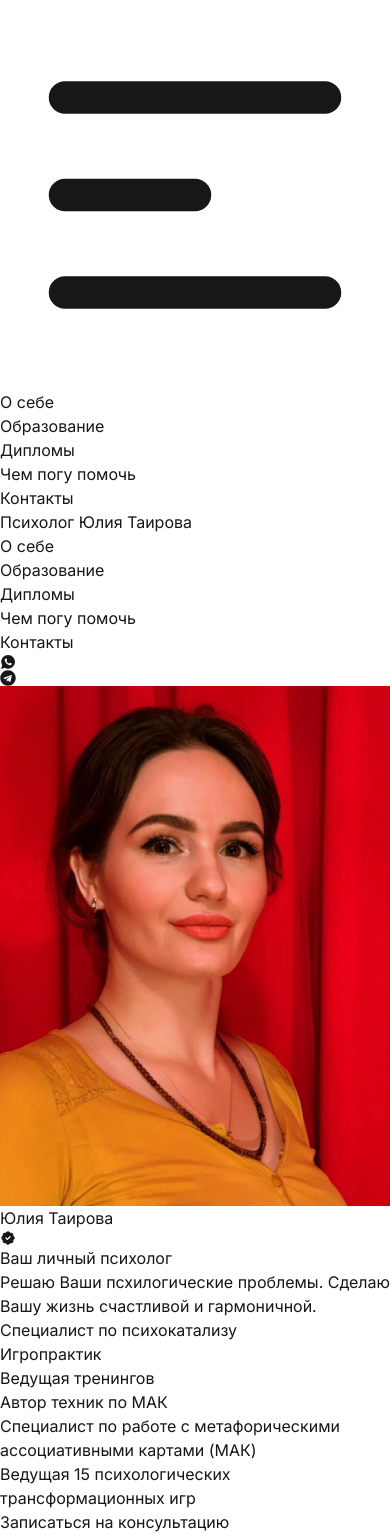
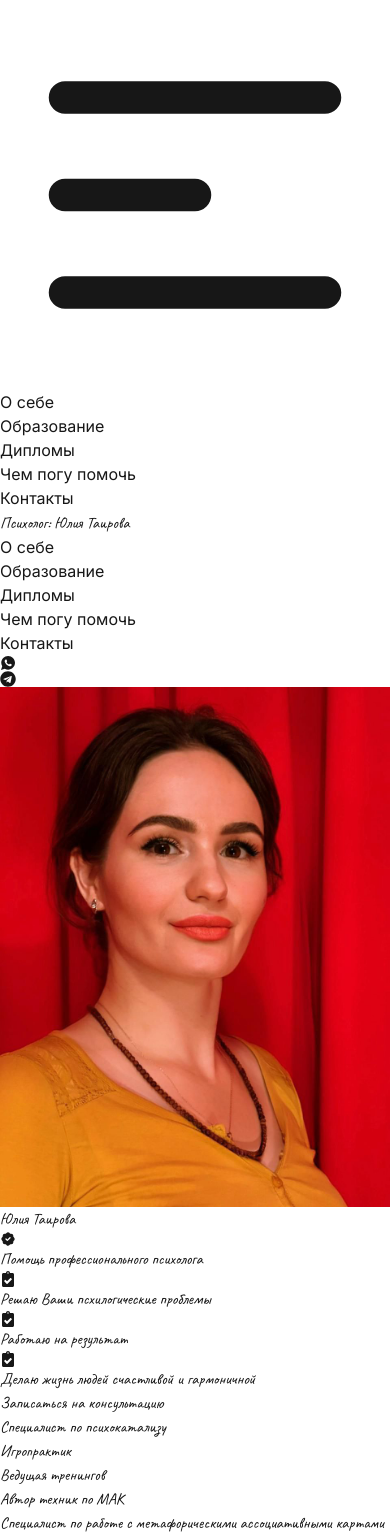
Before and after one commit to TimurTairov/juliyatairova.ru, a Next.js app: page / in a window 390 px wide. Shown: the top 1534 px of the page. Built offline with nearby package versions, Linux system fonts and the light colour scheme.

Commit message:
commit 1.2

```diff
--- a/app/globals.css
+++ b/app/globals.css
@@ -1,4 +1,6 @@
 @import '~react-image-gallery/styles/css/image-gallery.css';
+@import url('https://fonts.googleapis.com/css2?family=Great+Vibes&display=swap');
+@import url('https://fonts.googleapis.com/css2?family=Caveat:wght@400..700&display=swap');
 @tailwind base;
 @tailwind components;
 @tailwind utilities;
@@ -26,3 +28,16 @@ body {
     text-wrap: balance;
   }
 }
+
+.great-vibes-regular {
+  font-family: 'Great Vibes', cursive;
+  font-weight: 400;
+  font-style: normal;
+}
+
+.caveat-font {
+  font-family: 'Caveat', cursive;
+  font-optical-sizing: auto;
+  font-weight: 400;
+  font-style: normal;
+}
--- a/components/Contacts.jsx
+++ b/components/Contacts.jsx
@@ -2,44 +2,48 @@ import { FaPhoneVolume } from 'react-icons/fa6'
 import { IoLogoWhatsapp } from 'react-icons/io'
 import { FaTelegram } from 'react-icons/fa'
 import { AiTwotoneMail } from 'react-icons/ai'
+import { BsPhoneVibrate } from 'react-icons/bs'
 
 const Contacts = () => {
   return (
-    <div id="contacts">
-      <div className="max-w-screen-xl mx-auto my-10 ">
-        <h2 className="w-full text-center text-3xl font-light text-primary">
+    <div id="contacts" className="md:mt-20 mb-10 bg-base-100">
+      <div className="max-w-screen-xl mx-auto ">
+        <div className="flex justify-center">
+          <BsPhoneVibrate className="h-20 w-20 text-primary border-2 border-primary p-2 rounded-full" />
+        </div>
+        <h2 className="mt-10 w-full text-center text-3xl font-light text-primary">
           Как можно со мной связаться
         </h2>
-        <div className="mt-5 grid grid-cols-1 md:grid-cols-2 xl:grid-col-4 gap-5 mx-5 md:mx-10">
+        <div className="mt-5 grid grid-cols-1 md:grid-cols-2 xl:grid-col-4 gap-10 mx-5 md:mx-10">
           <div className="flex items-center">
-            <FaPhoneVolume className="shrink-0 mr-2 text-primary" />
-            <p>+79670377183</p>
-          </div>
-          <div className="flex items-center">
-            <AiTwotoneMail className="shrink-0 mr-2 text-red-400" />
-            <p>juliav471@gmail.com</p>
-          </div>
-          <div className="flex items-center">
-            <IoLogoWhatsapp className="shrink-0 text-green-400 mr-2" />
+            <IoLogoWhatsapp className="shrink-0 h-7 w-7 text-green-400 mr-2" />
             <a
               href="whatsapp://send?phone=79670377183"
               target="_blank"
               rel="noreferrer"
-              className="text-primary"
+              className="btn "
             >
               Написать мне в whatsapp
             </a>
           </div>
           <div className="flex items-center">
-            <FaTelegram className="shrink-0 mr-2 text-sky-400" />
+            <FaTelegram className="shrink-0 h-7 w-7 mr-2 text-sky-400" />
             <a
               href="https://t.me/juliya_tairova"
               target="_blank"
               rel="noreferrer"
-              className="text-primary"
+              className="btn"
             >
               Написать мне в телеграм
             </a>
+          </div>
+          <div className="flex items-center">
+            <FaPhoneVolume className="shrink-0 h-7 w-7 mr-2 text-primary" />
+            <p className="btn">Позвонить +79670377183</p>
+          </div>
+          <div className="flex items-center">
+            <AiTwotoneMail className="shrink-0 h-7 w-7 mr-2 text-red-400" />
+            <p className="btn">E-mail: juliav471@gmail.com</p>
           </div>
         </div>
       </div>
--- a/components/Education.jsx
+++ b/components/Education.jsx
@@ -10,7 +10,7 @@ const Education = () => {
       id="education"
       className="hero bg-sky-50 px-2 flex items-center justify-center"
     >
-      <div className="hero-content flex-col lg:flex-row-reverse my-10">
+      <div className="hero-content flex-col lg:flex-row-reverse md:my-10">
         <section>
           <div className="max-w-screen-xl mx-auto flex gap-10 flex-col xl:flex-row my-5">
             <div className="flex flex-col md:flex-row gap-5 lg:gap-10">
--- a/components/Hero.jsx
+++ b/components/Hero.jsx
@@ -2,29 +2,49 @@ import foto from '../images/myfoto.jpg'
 import Image from 'next/image'
 import { TbRosetteDiscountCheckFilled } from 'react-icons/tb'
 import { BiSolidDonateHeart } from 'react-icons/bi'
+import { FaClipboardCheck } from 'react-icons/fa'
 
 const Hero = () => {
   return (
-    <div id="osebe" className="hero bg-base-200 px-2">
-      <div className="hero-content flex-col lg:flex-row-reverse my-10">
+    <div id="osebe" className="caveat-font hero bg-base-200 px-2">
+      <div className="hero-content flex-col lg:flex-row-reverse md:my-10">
         <Image
           src={foto}
           alt="Мое фото"
-          className="max-w-xs xl:max-w-sm rounded-3xl shadow-xl shadow-slate-600"
+          className="max-w-40 xl:max-w-sm rounded-3xl shadow-xl shadow-slate-600"
         />
-        <div className="mt-5 lg:mr-10">
-          <div className="text-slate-500 text-xl lg:text-2xl font-light flex items-center justify-center gap-2">
+        <div className="md:mt-5 lg:mr-10">
+          <div className="text-slate-600 text-2xl font-light flex items-center justify-center gap-2">
             <h2>Юлия Таирова</h2>
             <TbRosetteDiscountCheckFilled className="text-primary" />
           </div>
-          <h1 className="text-3xl md:text-4xl lg:text-6xl mt-5 font-light text-primary">
-            Ваш личный психолог
+          <h1 className="text-3xl md:text-4xl lg:text-6xl md:mt-5 text-primary font-bold">
+            Помощь профессионального психолога
           </h1>
-          <h2 className="mt-5 lg:text-2xl flex items-center font-light">
-            Решаю Ваши псхилогические проблемы. Сделаю Вашу жизнь счастливой и
-            гармоничной.
-          </h2>
-          <div className="py-6 font-light text-base grid grid-cols-1 xl:grid-cols-2 gap-5">
+          <div className="mt-5 text-xl lg:text-2xl flex items-center">
+            <FaClipboardCheck className="shrink-0 text-primary mr-2" />
+            <p>Решаю Ваши псхилогические проблемы</p>
+          </div>
+          <div className="mt-5 text-xl lg:text-2xl flex items-center">
+            <FaClipboardCheck className="shrink-0 text-primary mr-2" />
+            <p>Работаю на результат</p>
+          </div>
+          <div className="mt-5 text-xl lg:text-2xl flex items-center">
+            <FaClipboardCheck className=" shrink-0 text-primary mr-2" />
+            <p>Делаю жизнь людей счастливой и гармоничной</p>
+          </div>
+
+          <div className="flex justify-center mt-5">
+            <a
+              href="whatsapp://send?phone=79670377183"
+              target="_blank"
+              rel="noreferrer"
+              className="btn btn-primary text-lg  xl:mt-5"
+            >
+              Записаться на консультацию
+            </a>
+          </div>
+          <div className="py-6 font-light text-lg  lg:text-xl  grid grid-cols-1 md:grid-cols-2 gap-2 md:gap-5">
             <p className="p-3 bg-violet-100 rounded-lg">
               Cпециалист по психокатализу
             </p>
@@ -39,16 +59,6 @@ const Hero = () => {
               Ведущая 15 психологических трансформационных игр
             </p>
           </div>
-          <div className="flex justify-center">
-            <a
-              href="whatsapp://send?phone=79670377183"
-              target="_blank"
-              rel="noreferrer"
-              className="btn btn-primary xl:mt-5"
-            >
-              Записаться на консультацию
-            </a>
-          </div>
         </div>
       </div>
     </div>
--- a/components/Navbar.jsx
+++ b/components/Navbar.jsx
@@ -10,7 +10,7 @@ const Navbar = () => {
             <div
               tabIndex={0}
               role="button"
-              className="btn btn-ghost xl:hidden pr-1 md:pr-2"
+              className="btn btn-ghost xl:hidden pr-2 pl-0"
             >
               <svg
                 xmlns="http://www.w3.org/2000/svg"
@@ -50,9 +50,9 @@ const Navbar = () => {
           </div>
           <a
             href="/"
-            className="btn h-16 w-auto text-xs md:text-base text-primary flex flex-col p-1"
+            className="caveat-font btn h-16 w-auto text-sm md:text-base text-primary flex flex-col"
           >
-            Психолог Юлия Таирова
+            Психолог: Юлия Таирова
           </a>
         </div>
         <div className="navbar-center hidden xl:flex">
--- a/components/Services.jsx
+++ b/components/Services.jsx
@@ -1,10 +1,13 @@
-import React from 'react'
+import { MdOutlineLiveHelp } from 'react-icons/md'
 
 const Services = () => {
   return (
     <div id="services" className="bg-base-100">
       <div className="max-w-screen-xl mx-auto my-10 ">
-        <h2 className="w-full text-center text-3xl font-light text-primary">
+        <div className="flex justify-center">
+          <MdOutlineLiveHelp className="h-20 w-20 text-primary border-2 border-primary p-2 rounded-full" />
+        </div>
+        <h2 className="mt-5 w-full text-center text-3xl font-light text-primary">
           В каких вопросах могу Вам помочь
         </h2>
         <ul className="mt-5 grid grid-cols-1 md:grid-cols-2 lg:grid-col-3 mx-5 md:mx-10 gap-5">
```
